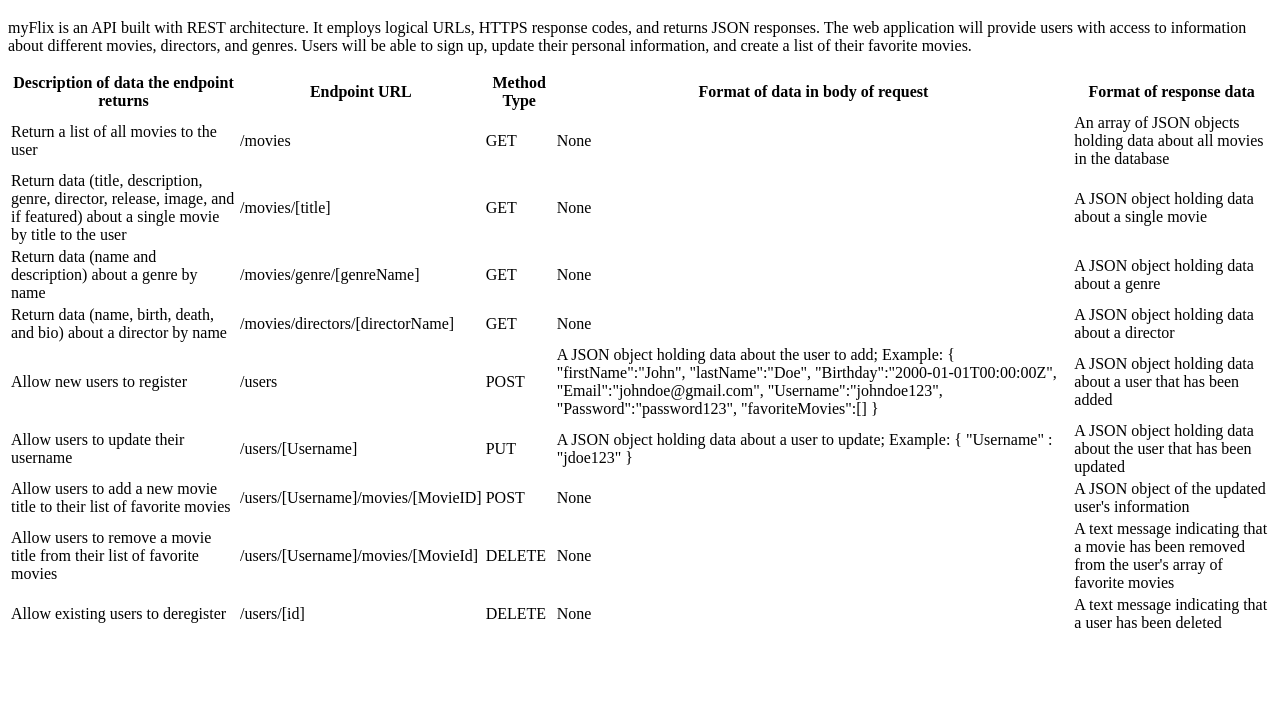
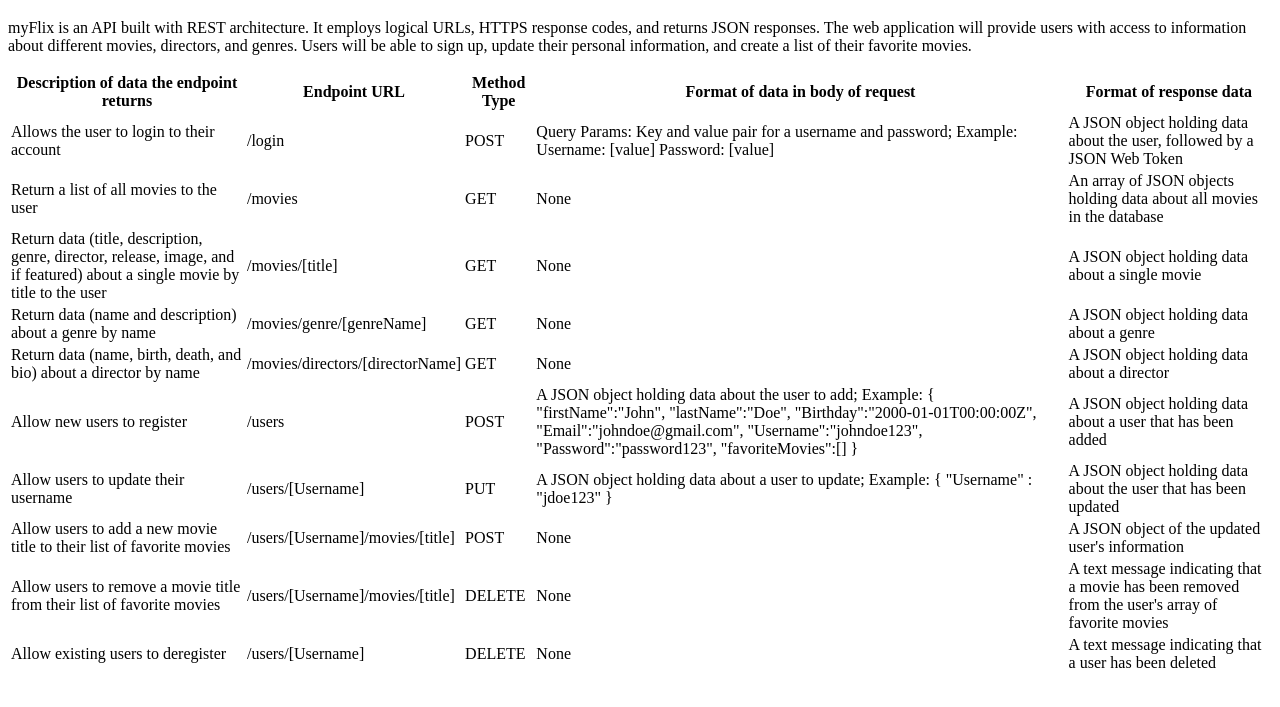
Before and after one commit to srhhttnr/movie_api, a website: page public/documentation.html in a window 1280 px wide. Shown: the part 61-768 px from the top of the page. Drawn offline with Linux system fonts and the light colour scheme.

Commit message:
Update documentation.html

```diff
--- a/public/documentation.html
+++ b/public/documentation.html
@@ -20,6 +20,16 @@
                 </tr>
             </thead>
             <tbody>
+                <tr>
+                    <td>Allows the user to login to their account</td>
+                    <td>/login</td>
+                    <td>POST</td>
+                    <td>Query Params: Key and value pair for a username and password; Example:
+                        Username: [value]
+                        Password: [value]
+                    </td>
+                    <td>A JSON object holding data about the user, followed by a JSON Web Token</td>
+                </tr>
                 <tr>
                     <td>Return a list of all movies to the user</td>
                     <td>/movies</td>
@@ -78,21 +88,21 @@
                 </tr>
                 <tr>
                     <td>Allow users to add a new movie title to their list of favorite movies</td>
-                    <td>/users/[Username]/movies/[MovieID]</td>
+                    <td>/users/[Username]/movies/[title]</td>
                     <td>POST</td>
                     <td>None</td>
                     <td>A JSON object of the updated user's information</td>
                 </tr>
                 <tr>
                     <td>Allow users to remove a movie title from their list of favorite movies</td>
-                    <td>/users/[Username]/movies/[MovieId]</td>
+                    <td>/users/[Username]/movies/[title]</td>
                     <td>DELETE</td>
                     <td>None</td>
                     <td>A text message indicating that a movie has been removed from the user's array of favorite movies</td>
                 </tr>
                 <tr>
                     <td>Allow existing users to deregister</td>
-                    <td>/users/[id]</td>
+                    <td>/users/[Username]</td>
                     <td>DELETE</td>
                     <td>None</td>
                     <td>A text message indicating that a user has been deleted</td>
```
